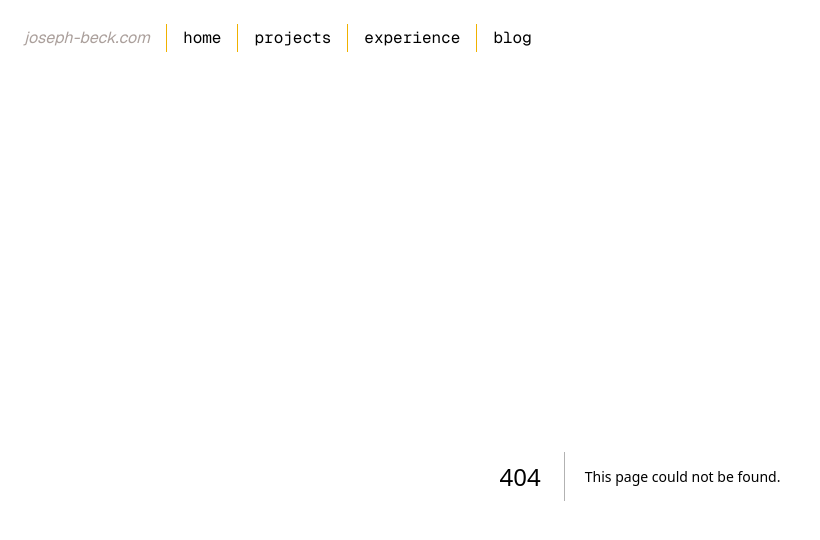
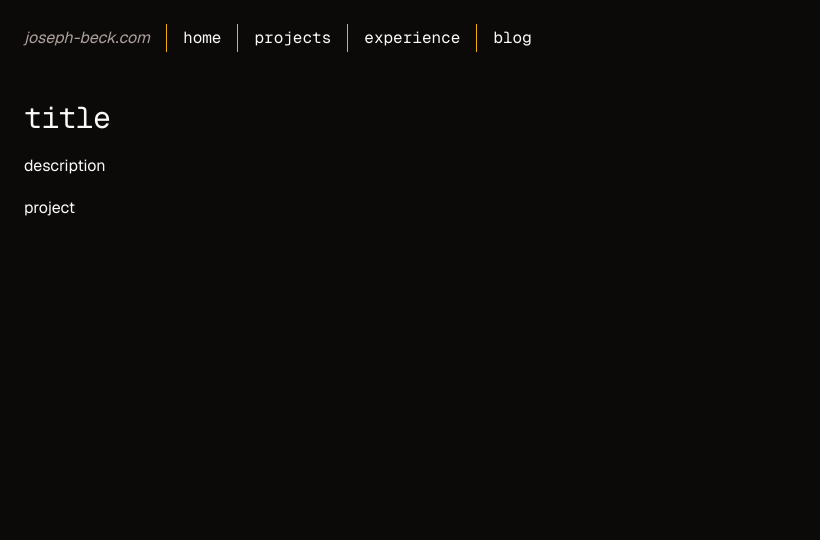
Before and after one commit to joseph-beck/joseph-beck.com, a Next.js app: page /projects/project in a window 1280 px wide. Before the commit this address had no page. Shown: the top 540 px of the page, without its empty margins (0-820 px from the left). Built offline with nearby package versions, Linux system fonts and the light colour scheme.

Commit message:
feat: projects

```diff
--- a/app/experience/ExperiencePage.tsx
+++ b/app/experience/ExperiencePage.tsx
@@ -1,12 +1,12 @@
 import { type ReactElement, type ReactNode } from 'react'
 
-import { type Blog } from '@/app/blog/types'
+import { type Experience } from '@/app/experience/types'
 import { Stack } from '@/components/layout/Stack'
 import { Typography } from '@/components/ui/Typography'
 
 interface ExperiencePageProps {
   children: ReactNode
-  experience: Blog
+  experience: Experience
 }
 
 const ExperiencePage = ({ children, experience }: ExperiencePageProps): ReactElement => {
--- /dev/null
+++ b/app/projects/ProjectPage.tsx
@@ -0,0 +1,22 @@
+import { type ReactElement, type ReactNode } from 'react'
+
+import { type Project } from '@/app/projects/types'
+import { Stack } from '@/components/layout/Stack'
+import { Typography } from '@/components/ui/Typography'
+
+interface ProjectPageProps {
+  children: ReactNode
+  project: Project
+}
+
+const ProjectPage = ({ children, project }: ProjectPageProps): ReactElement => {
+  return (
+    <Stack>
+      <Typography variant="h2">{project.title}</Typography>
+      <Typography>{project.description}</Typography>
+      {children}
+    </Stack>
+  )
+}
+
+export { ProjectPage }
--- /dev/null
+++ b/app/projects/[slug]/page.tsx
@@ -0,0 +1,51 @@
+import { contentDirectory } from '@/app/projects/contentDirectory'
+import { ProjectPage } from '@/app/projects/ProjectPage'
+import { Project } from '@/app/projects/types'
+import { type ProjectData } from '@/app/projects/types'
+import { Container } from '@/components/layout/Container'
+import { Stack } from '@/components/layout/Stack'
+import { Typography } from '@/components/ui/Typography'
+import { getContentBySlug } from '@/lib/mdx/getContentBySlug'
+import { getContentFromFile } from '@/lib/mdx/getContentFromFile'
+
+interface PageParams {
+  slug: string
+}
+
+const Page = async ({ params }: { params: Promise<PageParams> }) => {
+  const { slug } = await params
+
+  const project = await getContentBySlug<ProjectData>({
+    contentDirectory,
+    getFn: async (filename) => {
+      return getContentFromFile<Project>({
+        contentDirectory,
+        filename,
+        schema: Project,
+      })
+    },
+    slug,
+  })
+
+  if (!project) {
+    return (
+      <Container>
+        <Stack>
+          <Typography style="mono" variant="h5">
+            sorry, project {slug} could not be found
+          </Typography>
+        </Stack>
+      </Container>
+    )
+  }
+
+  return (
+    <Container>
+      <Stack>
+        <ProjectPage project={project}>{project.content}</ProjectPage>
+      </Stack>
+    </Container>
+  )
+}
+
+export default Page
--- /dev/null
+++ b/app/projects/content/project.mdx
@@ -0,0 +1,6 @@
+---
+title: title
+description: description
+---
+
+project
--- /dev/null
+++ b/app/projects/contentDirectory.ts
@@ -0,0 +1,5 @@
+import path from 'path'
+
+const contentDirectory = path.join(process.cwd(), 'app', 'projects', 'content')
+
+export { contentDirectory }
--- a/app/projects/page.tsx
+++ b/app/projects/page.tsx
@@ -1,27 +1,36 @@
+import { contentDirectory } from '@/app/projects/contentDirectory'
 import { ProjectCard } from '@/app/projects/ProjectCard'
+import { Project } from '@/app/projects/types'
+import { type ProjectData } from '@/app/projects/types'
 import { Container } from '@/components/layout/Container'
 import { Stack } from '@/components/layout/Stack'
+import { Link } from '@/components/ui/Link'
 import { Typography } from '@/components/ui/Typography'
+import { getAllContent } from '@/lib/mdx/getAllContent'
+import { getContentFromFile } from '@/lib/mdx/getContentFromFile'
 
-const Page = () => {
+const Page = async () => {
+  const projects = await getAllContent<ProjectData>({
+    contentDirectory,
+    getFn: async (filename) => {
+      return getContentFromFile<Project>({
+        contentDirectory,
+        filename,
+        schema: Project,
+      })
+    },
+  })
+
   return (
     <Container>
       <Stack>
         <Typography variant="h2">projects</Typography>
         <Stack className="flex max-w-md">
-          <ProjectCard
-            project={{
-              description: 'description.',
-              title: 'project',
-            }}
-          />
-          <ProjectCard
-            project={{
-              description: 'description.',
-              link: 'https://joseph-beck.com',
-              title: 'project',
-            }}
-          />
+          {projects.map((project) => (
+            <Link key={project.slug} href={`/projects/${project.slug}`}>
+              <ProjectCard project={project} />
+            </Link>
+          ))}
         </Stack>
       </Stack>
     </Container>
--- a/app/projects/types.ts
+++ b/app/projects/types.ts
@@ -1,7 +1,22 @@
-interface Project {
-  description: string
-  link?: string
-  title: string
-}
+import * as z from 'zod'
 
-export type { Project }
+const projectSchema = z.object({
+  description: z.string(),
+  link: z.string().optional(),
+  title: z.string(),
+})
+
+const Project = z.compile(projectSchema)
+
+type Project = z.infer<typeof projectSchema>
+
+const projectDataSchema = projectSchema.extend({
+  content: z.string(),
+  slug: z.string(),
+})
+
+const ProjectData = z.compile(projectDataSchema)
+
+type ProjectData = z.infer<typeof projectDataSchema>
+
+export { Project, ProjectData }
```
